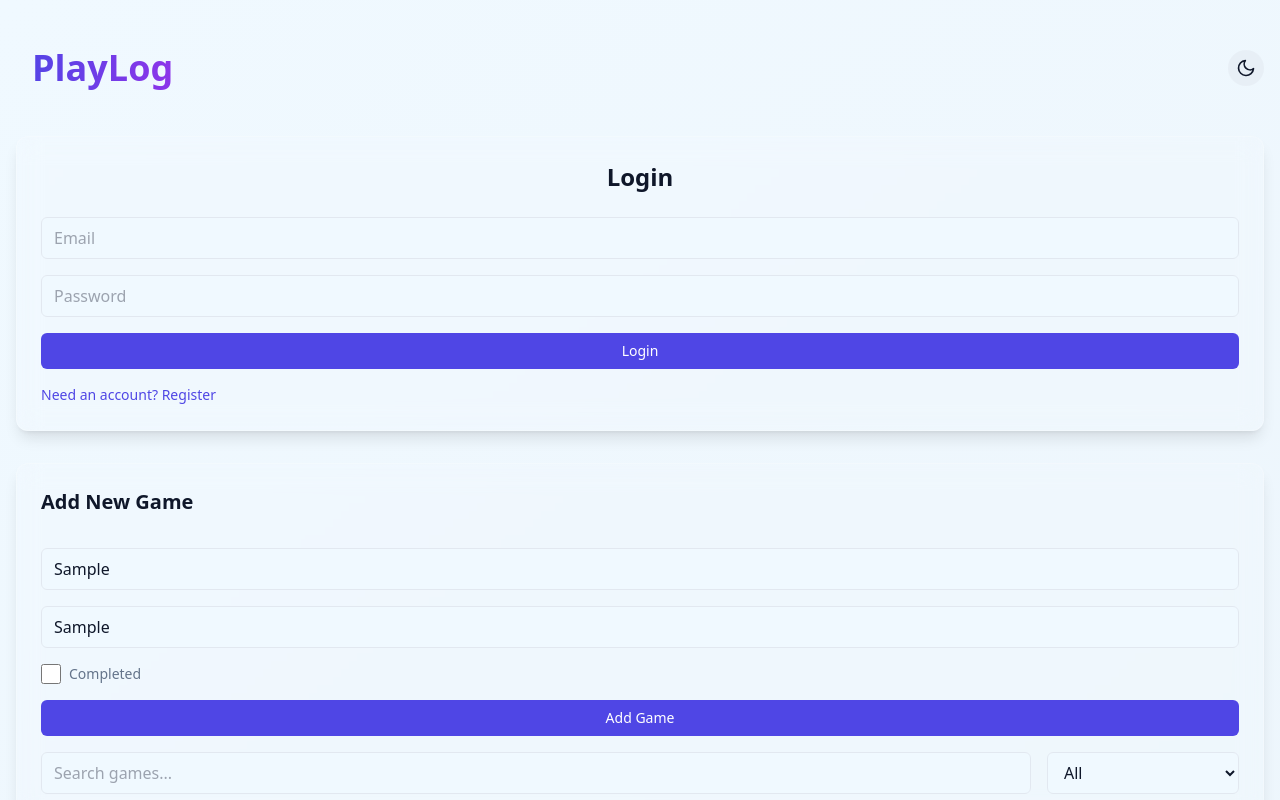
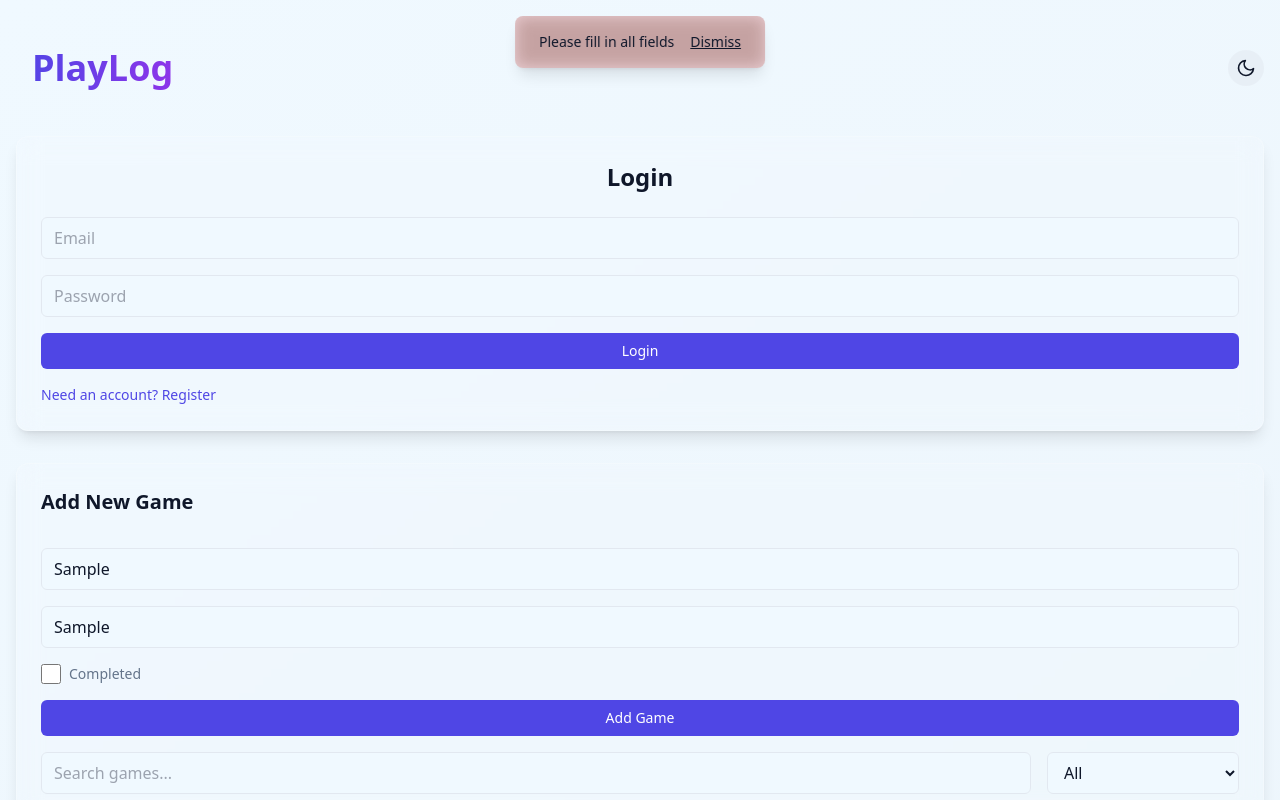
Before and after one commit to EasyDev-11436/PlayLog, a Next.js app: page / in a window 1280 px wide. Both pictures are taken after typing "Sample", "Sample" into the empty fields and a click on the button "Add Game". Shown: the top 800 px of the page. Built offline with nearby package versions, Linux system fonts and the light colour scheme; no server answers.

Commit message:
Refined UI/UX

```diff
--- a/app/page.js
+++ b/app/page.js
@@ -21,7 +21,7 @@ export default function Home() {
   const [confirmationText, setConfirmationText] = useState("");
   const { theme, setTheme } = useTheme();
   const [currentPage, setCurrentPage] = useState(1);
-  const itemsPerPage = 12; // Number of games per page
+  const itemsPerPage = 21; // Number of games per page
 
   useEffect(() => {
     const unsubscribe = auth.onAuthStateChanged((user) => {
@@ -115,6 +115,13 @@ export default function Home() {
     setCurrentPage(1); // Reset to page 1 when filters or search term changes
   }, [selectedStatus, searchTerm]);
 
+  useEffect(() => {
+    if (error) {
+      const timer = setTimeout(() => setError(""), 3000); // Dismiss after 5 seconds
+      return () => clearTimeout(timer);
+    }
+  }, [error]);
+
   return (
     <div className="min-h-screen bg-gradient-to-br from-background to-secondary/20 transition-all duration-300">
       <div className="container mx-auto px-4 py-8">
@@ -170,14 +177,6 @@ export default function Home() {
             </select>
           </div>
         </div>
-        {error && (
-          <div className="bg-destructive/10 text-destructive p-4 rounded-lg mt-4 glassmorphism">
-            {error}
-            <button onClick={() => setError("")} className="ml-4 underline">
-              Dismiss
-            </button>
-          </div>
-        )}
         <div className="mt-4 mb-2 text-sm text-muted-foreground">Total Games: {filteredGames.length}</div>
         {/* Game List */}
         <div className="grid grid-cols-1 sm:grid-cols-2 lg:grid-cols-3 gap-6 mb-8">
@@ -202,9 +201,9 @@ export default function Home() {
           {currentPage > 1 && (
             <button
               onClick={() => setCurrentPage(currentPage - 1)}
-              className="btn"
+              className="btn flex items-center justify-center h-8 w-8 btn-secondary"
             >
-              Prev
+              &lt;
             </button>
           )}
           {getPageNumbers().map((page, index) => (
@@ -219,9 +218,9 @@ export default function Home() {
           {currentPage < totalPages && (
             <button
               onClick={() => setCurrentPage(currentPage + 1)}
-              className="btn"
+              className="btn flex items-center justify-center h-8 w-8 btn-secondary"
             >
-              Next
+              &gt;
             </button>
           )}
         </div>
@@ -304,6 +303,19 @@ export default function Home() {
           </div>
         </div>
       )}
+      {error && (
+        <div
+          className="fixed top-4 left-1/2 transform -translate-x-1/2 bg-destructive/20 bg-clip-padding backdrop-filter backdrop-blur backdrop-saturate-0 backdrop-contrast-50 px-6 py-4 rounded-lg shadow-lg z-50 flex items-center justify-between space-x-4 max-w-screen-sm w-[calc(100%-2rem)] sm:w-auto"
+        >
+          <span className="text-sm font-medium">{error}</span>
+          <button
+            onClick={() => setError("")}
+            className="underline text-sm font-medium hover:text-foreground focus:outline-none"
+          >
+            Dismiss
+          </button>
+        </div>
+      )}
     </div>
   );
 }
```
